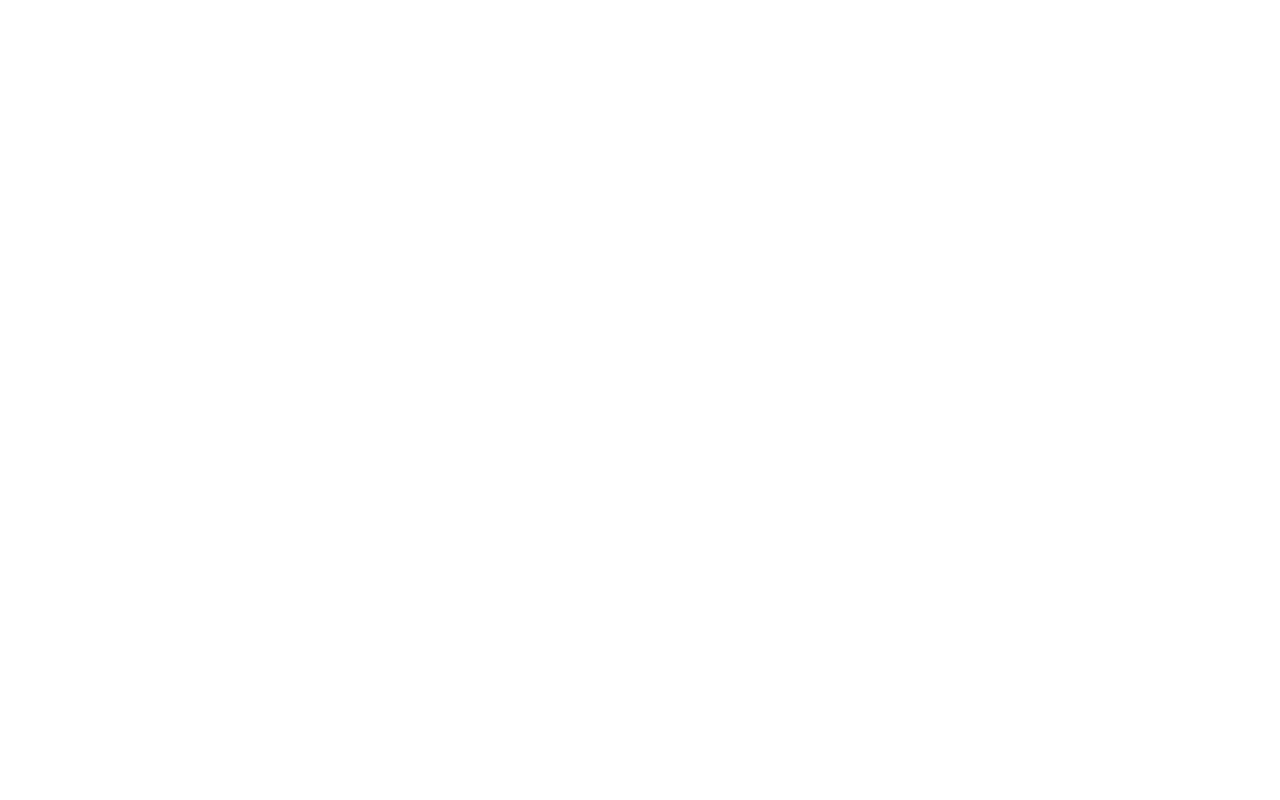
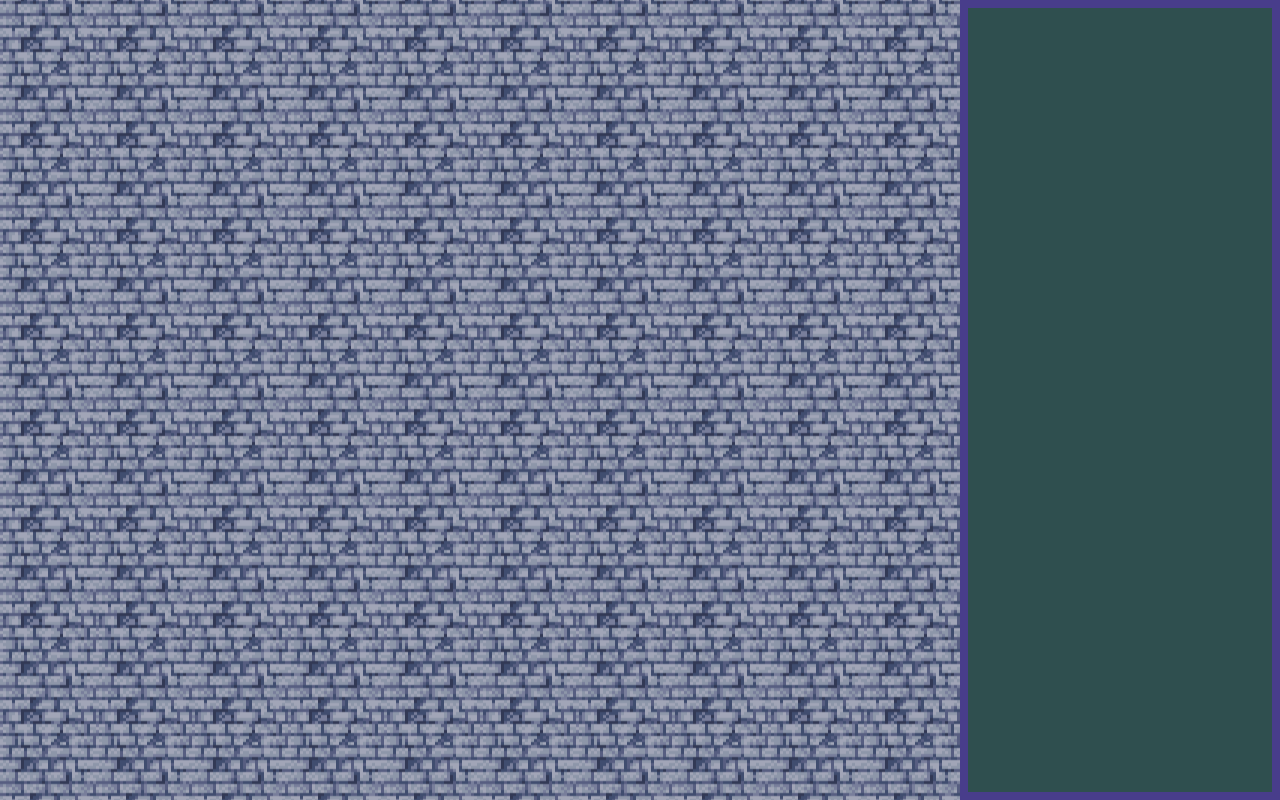
Before and after one commit to ANDERPIG36/First-Fantasy, a plain HTML site: page First_Fantasy/html/dungeon/dungeon1.html in a window 1280 px wide. Drawn offline with Linux system fonts and the light colour scheme.

Commit message:
iniziata prima stanza, fatta gui css

```diff
--- /dev/null
+++ b/First_Fantasy/css/dungeon.css
@@ -0,0 +1,44 @@
+html, body {
+    margin: 0;
+    padding: 0;
+}
+
+.pagina {
+    display: flex;
+    flex-direction: row;
+    align-items: center;
+    gap: 0px;
+}
+
+.stanza {
+    width: 75%;
+    height: 100vh;
+    background-image: url("../img/bg/brick_bg.png");
+    background-size: cover;
+    background-position: center;
+}
+
+.GUI {
+    width: 25%;
+    height: 100vh;
+    background-color: darkslategray;
+    background-size: 100% 100%;
+    background-position: center;
+    border: calc(1vh) solid darkslateblue;
+    box-sizing: border-box;
+    display: flex;
+    flex-direction: column;
+    align-items: center;
+}
+
+.text-box{
+
+}
+
+.personaggio{
+
+}
+
+.button-box{
+
+}
--- a/First_Fantasy/css/events.css
+++ b/First_Fantasy/css/events.css
@@ -34,7 +34,7 @@ html, body {
     padding: 0;
     width: 100%;
     height: 100vh;
-    /*overflow: hidden;*/
+    overflow: hidden;
     display: flex;
     flex-direction: column;
     align-items: center;
--- a/First_Fantasy/html/dungeon/dungeon1.html
+++ b/First_Fantasy/html/dungeon/dungeon1.html
@@ -0,0 +1,34 @@
+<!DOCTYPE html>
+<html lang="it">
+    <head>
+        <meta charset="UTF-8">
+        <meta name="viewport" content="width=device-width, initial-scale=1.0">
+        <title>First Fantasy - Dungeon</title>
+        <link rel="stylesheet" href="../../css/dungeon.css">
+    </head>
+    <body>
+        <div id="pagina_dungeon1" class="pagina">
+            <div id="stanza_dungeon1" class="stanza">
+
+                <img src="">
+
+            </div>
+
+            <div id="GUI_dungeon1" class="GUI">
+
+                <div id="text-box_dungeon1" class="text-box">
+
+                    <div id="button-box_dungeon1" class="button-box">
+
+                    </div>
+
+                </div>
+
+                <div id="persoanggio_dungeon1" class="personaggio">
+
+                </div>
+
+            </div>
+        </div>
+    </body>
+</html>
```
Also changed, not shown: First_Fantasy/css/dungeon1.css (deleted), First_Fantasy/img/bg/brick_bg.png (added).
